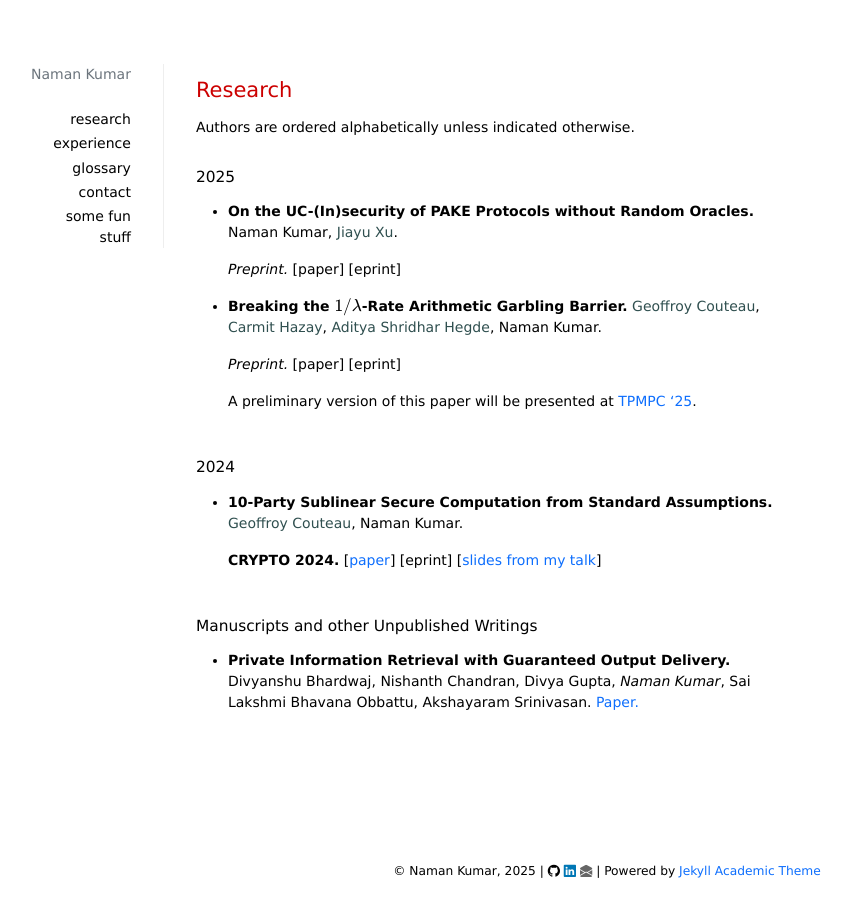
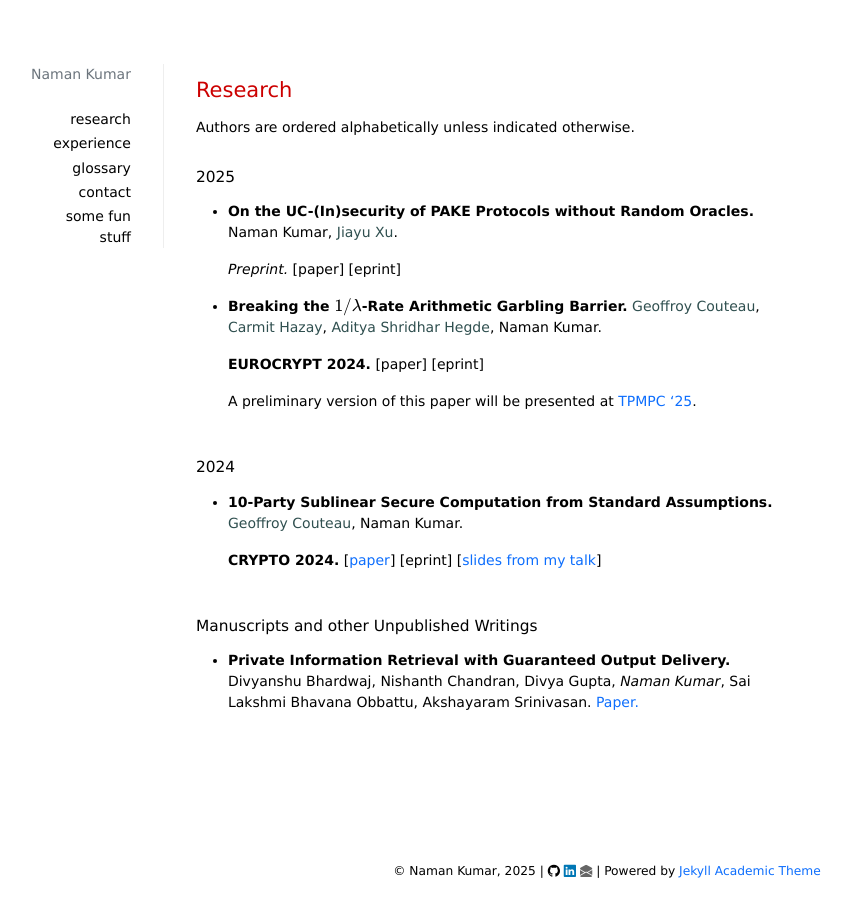
Before and after one commit to matcauthon49/matcauthon49.github.io, a Jekyll site: the page built from _pages/research.md, in a window 1280 px wide. Shown: the whole page, without its empty margins (33-884 px from the left). Built offline with Jekyll 4.4.1, drawn with Linux system fonts in a browser that asks for light colours; nearby versions of some CDN libraries; formulas are drawn with MathJax 3; a style sheet for code colours, icons or effects is not loaded.

Commit message:
Update research.md

```diff
--- a/_pages/research.md
+++ b/_pages/research.md
@@ -22,7 +22,7 @@ Authors are ordered alphabetically unless indicated otherwise.
 + **Breaking the $$1/\lambda$$-Rate Arithmetic Garbling Barrier.**
   <a href="https://geoffroycouteau.github.io/" style="color: DarkSlateGray">Geoffroy Couteau</a>, <a href="https://www.eng.biu.ac.il/hazay/" style="color: DarkSlateGray">Carmit Hazay</a>, <a href="https://adishegde.github.io/" style="color: DarkSlateGray">Aditya Shridhar Hegde</a>, Naman Kumar.
 
-  _Preprint._ [paper] [eprint]
+  **EUROCRYPT 2024.** [paper] [eprint]
 
   A preliminary version of this paper will be presented at [TPMPC '25](https://www.multipartycomputation.com/tpmpc-2025).
 
```
